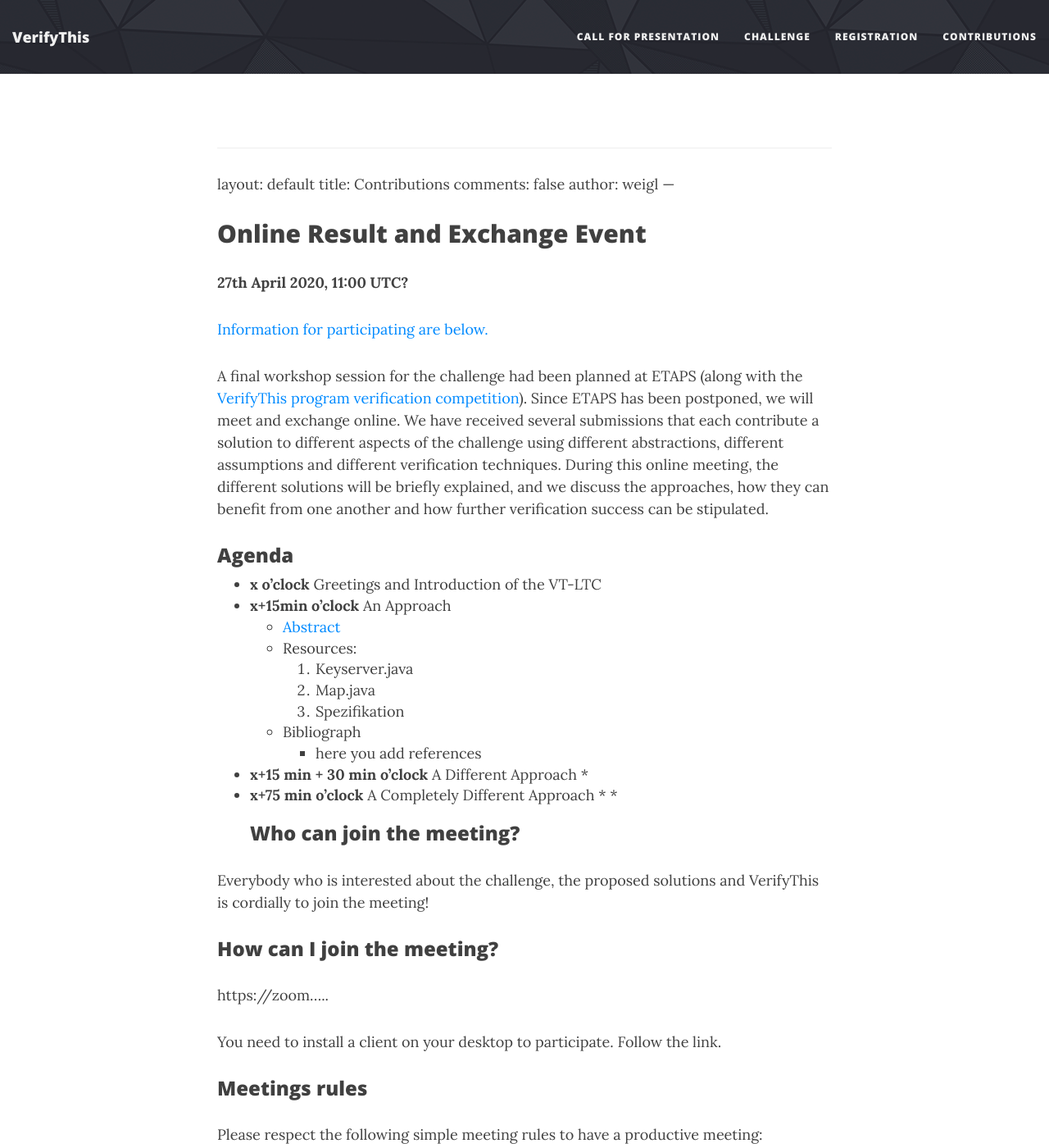
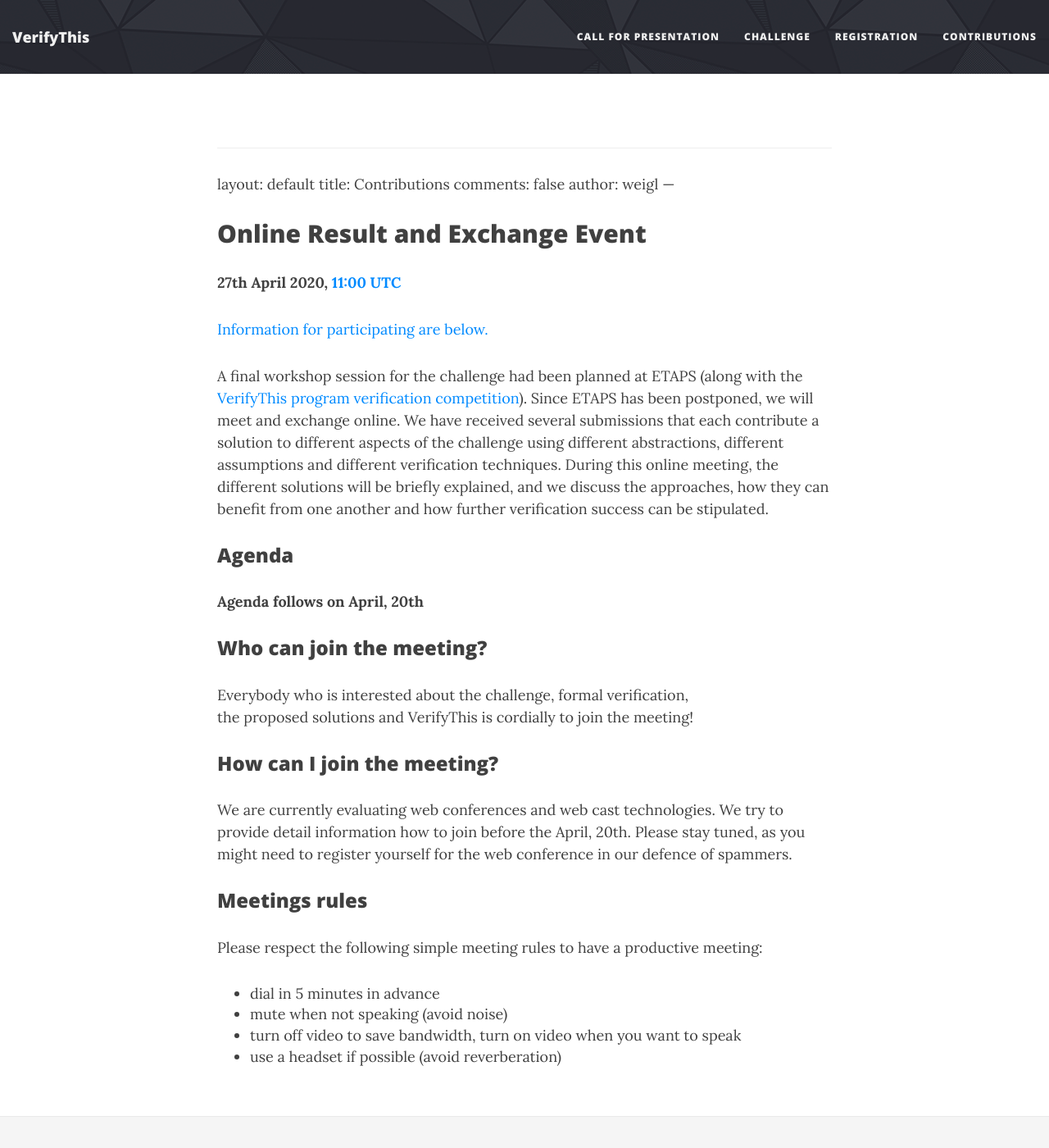
Before and after one commit to verifythis/verifythis.github.io, a Jekyll site: the page built from online-event.md, in a window 1280 px wide and 1400 px high. Shown: the whole window at 82% size. Built offline with Jekyll 4.4.1, drawn with Linux system fonts in a browser that asks for light colours; our own code applies the rules of GitHub Pages for plain Markdown files.

Commit message:
Update online-event.md

```diff
--- a/online-event.md
+++ b/online-event.md
@@ -8,7 +8,7 @@ author: weigl
 
 ## Online Result and Exchange Event
 
-**27th April 2020, 11:00 UTC?**
+**27th April 2020, [11:00 UTC](https://www.timeanddate.com/worldclock/fixedtime.html?msg=VerifyThis&iso=20200427T12&p1=964&ah=3)**
 
 [Information for participating are below.](#participating)
 
@@ -24,31 +24,19 @@ one another and how further verification success can be stipulated.
 
 ### Agenda
 
-* **x o'clock** Greetings and Introduction of the VT-LTC
-* **x+15min o'clock** An  Approach
-	* [Abstract](abstracts/approach.pdf)
-	* Resources:
-		1. Keyserver.java
-		2. Map.java
-		3. Spezifikation
-	* Bibliograph
-		* here you add references
-* **x+15 min + 30 min o'clock** A Different Approach
-		*
-* **x+75 min o'clock** A Completely Different Approach
-		*
-		*
+**Agenda follows on April, 20th**
+
 ### Who can join the meeting?
 
-Everybody  who  is  interested   about  the  challenge,  the  proposed
-solutions and VerifyThis is cordially to join the meeting!
+Everybody  who  is  interested   about  the  challenge, formal verification,
+the  proposed solutions and VerifyThis is cordially to join the meeting!
 
 ### How can I join the meeting?
 
-https://zoom.....
-
-You need to install a client on your desktop to participate. Follow the link.
-
+We are currently evaluating web conferences and web cast technologies.
+We try to provide detail information how to join before the April, 20th.
+Please stay tuned, as you might need to register yourself for the web conference
+in our defence of spammers.
 
 ### Meetings rules
 
```
